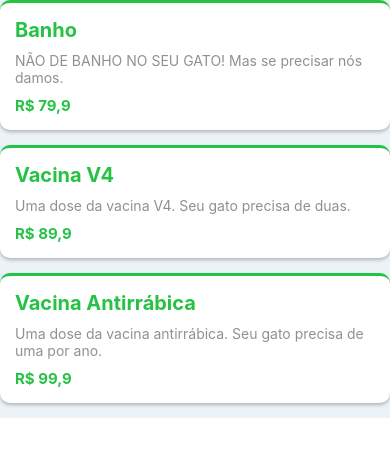
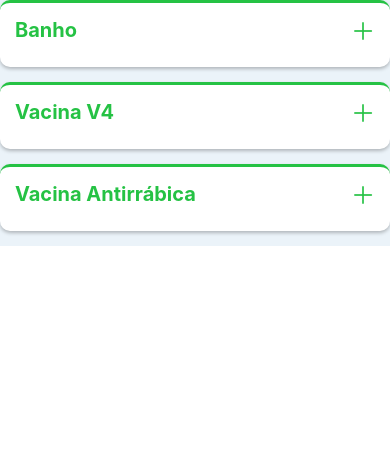
Before and after one commit to AshileySabah/petshop-expo-cli, a React Native app: screen / in a window 390 px wide. Shown: the top 456 px of the page. Built offline with nearby package versions, Linux system fonts and the light colour scheme.

Commit message:
feat: servico com card de recolher

```diff
--- a/package.json
+++ b/package.json
@@ -10,11 +10,13 @@
     "eject": "expo eject"
   },
   "dependencies": {
+    "@expo/vector-icons": "^13.0.0",
     "expo": "~45.0.0",
     "expo-status-bar": "~1.3.0",
     "react": "17.0.2",
     "react-dom": "17.0.2",
     "react-native": "0.68.2",
+    "react-native-vector-icons": "^9.2.0",
     "react-native-web": "0.17.7"
   },
   "devDependencies": {
--- /dev/null
+++ b/src/telas/Servicos/Servico/index.js
@@ -0,0 +1,76 @@
+import React, {useState} from 'react';
+import {StyleSheet, Text, TouchableOpacity, View} from 'react-native';
+import {AntDesign} from '@expo/vector-icons';
+
+export default function Servico({nome, descricao, preco}) {
+  const [show, setShow] = useState(false);
+
+  return (
+    <TouchableOpacity style={styles.botao}>
+      <View style={styles.title}>
+        <Text style={styles.nome}>{nome}</Text>
+        <TouchableOpacity onPress={() => setShow(!show)}>
+          {show ? (
+            <AntDesign name="minus" size={24} color={colors.verde} />
+          ) : (
+            <AntDesign name="plus" size={24} color={colors.verde} />
+          )}
+        </TouchableOpacity>
+      </View>
+      {show && (
+        <>
+          <Text style={styles.descricao}>{descricao}</Text>
+          <Text style={styles.preco}>
+            R$ {String(preco)?.replace('.', ',')}
+          </Text>
+        </>
+      )}
+    </TouchableOpacity>
+  );
+}
+
+const colors = {
+  cinza: '#948f8f',
+  verde: '#25c244',
+  azulBebe: '#ebf3f9',
+};
+
+const styles = StyleSheet.create({
+  title: {
+    flexDirection: 'row',
+    justifyContent: 'space-between',
+  },
+  botao: {
+    backgroundColor: '#fff',
+    borderRadius: 10,
+    padding: 15,
+    marginBottom: 15,
+    borderTopColor: colors.verde,
+    borderTopWidth: 3,
+
+    shadowColor: '#000',
+    shadowOffset: {
+      width: 0,
+      height: 2,
+    },
+    shadowOpacity: 0.25,
+    shadowRadius: 3.84,
+
+    elevation: 5,
+  },
+  nome: {
+    fontSize: 20,
+    color: colors.verde,
+    fontWeight: 'bold',
+    marginBottom: 10,
+  },
+  descricao: {
+    color: colors.cinza,
+    marginBottom: 10,
+  },
+  preco: {
+    fontSize: 15,
+    fontWeight: 'bold',
+    color: colors.verde,
+  },
+});
--- a/src/telas/Servicos/index.js
+++ b/src/telas/Servicos/index.js
@@ -1,5 +1,6 @@
 import React from 'react';
-import {FlatList, Text, TouchableOpacity, StyleSheet, View} from 'react-native';
+import {FlatList, StyleSheet, View} from 'react-native';
+import Servico from './Servico';
 
 export default function Servicos() {
   const servicos = [
@@ -29,13 +30,11 @@ export default function Servicos() {
       <FlatList
         data={servicos}
         renderItem={({item}) => (
-          <TouchableOpacity style={styles.botao}>
-            <Text style={styles.nome}>{item.nome}</Text>
-            <Text style={styles.descricao}>{item.descricao}</Text>
-            <Text style={styles.preco}>
-              R$ {String(item.preco)?.replace('.', ',')}
-            </Text>
-          </TouchableOpacity>
+          <Servico
+            nome={item.nome}
+            descricao={item.descricao}
+            preco={item.preco}
+          />
         )}
         keyExtractor={id => String(id)}
       />
@@ -44,47 +43,12 @@ export default function Servicos() {
 }
 
 const colors = {
-  cinza: '#948f8f',
-  verde: '#25c244',
   azulBebe: '#ebf3f9',
 };
 
 const styles = StyleSheet.create({
-  botao: {
-    backgroundColor: '#fff',
-    borderRadius: 10,
-    padding: 15,
-    marginBottom: 15,
-    borderTopColor: colors.verde,
-    borderTopWidth: 3,
-
-    shadowColor: '#000',
-    shadowOffset: {
-      width: 0,
-      height: 2,
-    },
-    shadowOpacity: 0.25,
-    shadowRadius: 3.84,
-
-    elevation: 5,
-  },
   container: {
     backgroundColor: colors.azulBebe,
     height: '100%',
   },
-  nome: {
-    fontSize: 20,
-    color: colors.verde,
-    fontWeight: 'bold',
-    marginBottom: 10,
-  },
-  descricao: {
-    color: colors.cinza,
-    marginBottom: 10,
-  },
-  preco: {
-    fontSize: 15,
-    fontWeight: 'bold',
-    color: colors.verde,
-  },
 });
```
Also changed, not shown: 1 other file (tests, documents, lock files or other folders).
